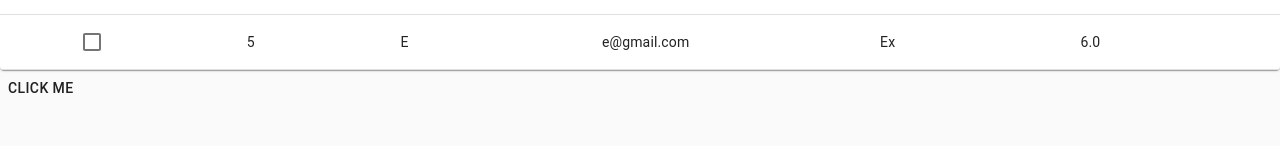
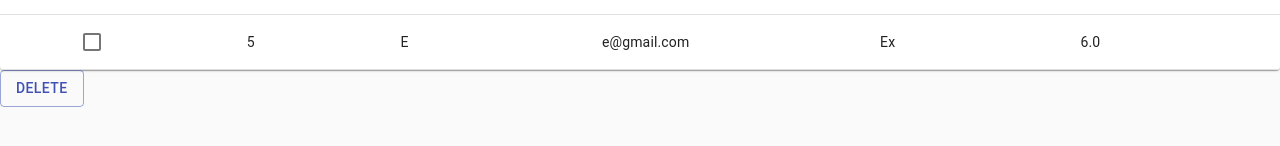
Before and after one commit to DungTrieu/table-app, a React (Create React App) app: page / in a window 1280 px wide. Shown: the part 314-460 px from the top of the page. Built offline with nearby package versions, Linux system fonts and the light colour scheme.

Commit message:
Second Commit 2

```diff
--- a/src/table.component.js
+++ b/src/table.component.js
@@ -123,7 +123,7 @@ const TableComponent = () => {
           </TableBody>
         </Table>
       </TableContainer>
-      <Button onClick={handleButtonClick}>Click me</Button>
+      <Button color='primary' variant='outlined'  onClick={handleButtonClick}>Delete</Button>
     </div>
     );
 }
```
